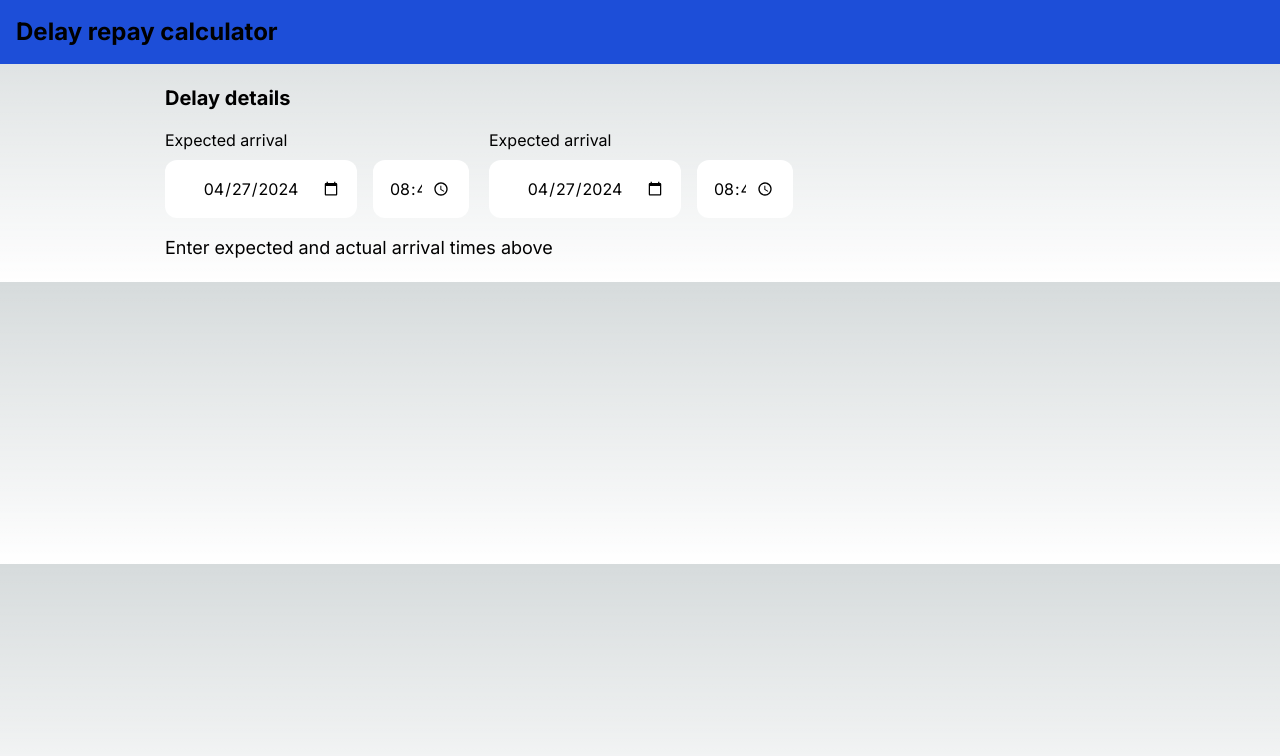
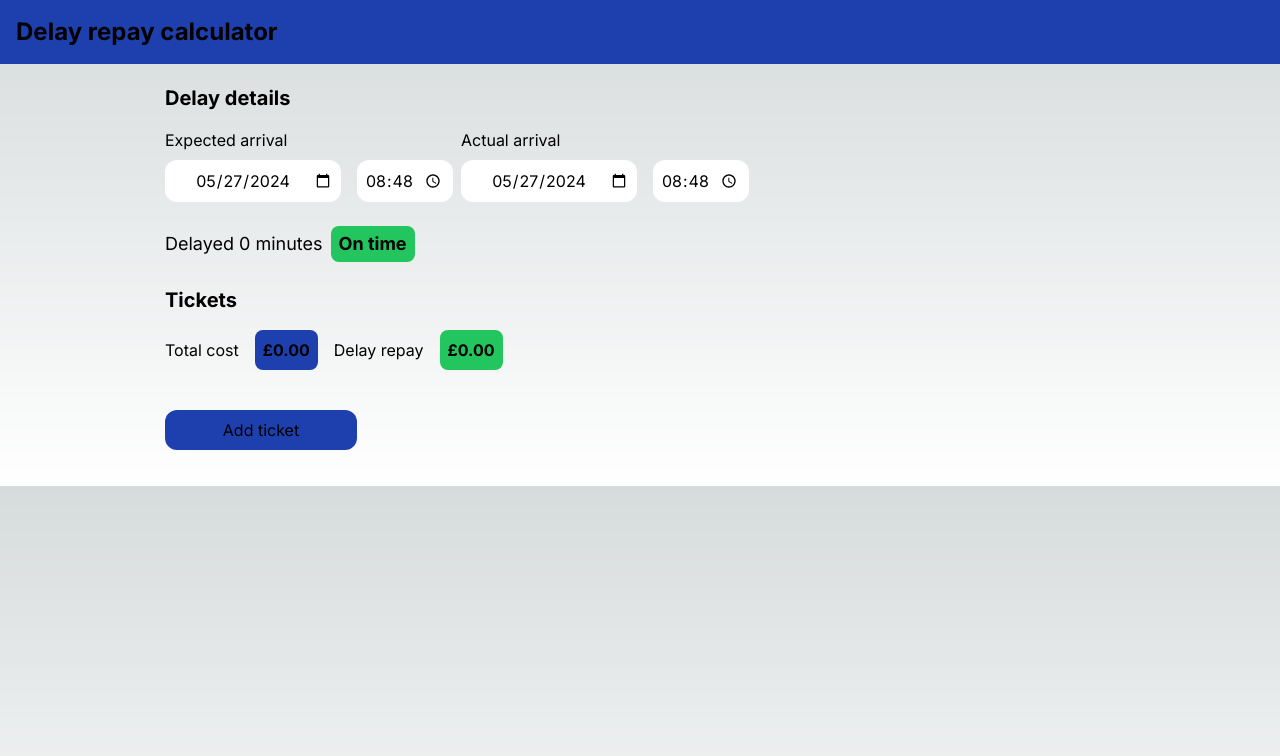
Before and after one commit to georgejkaye/delay-repay, a Next.js app: page / in a window 1280 px wide. Shown: the top 756 px of the page. Built offline with nearby package versions, Linux system fonts and the light colour scheme.

Commit message:
[feat] Add ticket list to page

```diff
--- a/src/app/page.tsx
+++ b/src/app/page.tsx
@@ -3,7 +3,7 @@
 import { act, useEffect, useState } from "react"
 
 const TopBar = () => (
-  <div className="bg-blue-700 p-4">
+  <div className="bg-blue-800 p-4">
     <h1 className="font-bold text-2xl">Delay repay calculator</h1>
   </div>
 )
@@ -54,8 +54,9 @@ const DateAndTimePicker = (props: {
 }) => {
   const [dateText, setDateText] = useState(
     props.date
-      ? `${props.date.getFullYear().toString().padStart(4, "0")}-${props.date
-          .getMonth()
+      ? `${props.date.getFullYear().toString().padStart(4, "0")}-${(
+          props.date.getMonth() + 1
+        )
           .toString()
           .padStart(2, "0")}-${props.date
           .getDate()
@@ -93,14 +94,14 @@ const DateAndTimePicker = (props: {
       <input
         aria-label="Date"
         type="date"
-        className="text-black p-4 rounded-xl w-48 text-center"
+        className="text-black p-2 rounded-xl w-44 text-center"
         value={dateText}
         onChange={(e) => onChangeText(e, setDateText)}
       />
       <input
         aria-label="Time"
         type="time"
-        className="text-black p-4 rounded-xl w-24 text-center"
+        className="text-black p-2 rounded-xl w-24 text-center"
         value={timeText}
         onChange={(e) => onChangeText(e, setTimeText)}
       />
@@ -108,12 +109,31 @@ const DateAndTimePicker = (props: {
   )
 }
 
-const MainSection = () => {
+const getDelayStyle = (delay: number | undefined) =>
+  delay === undefined
+    ? "bg-white"
+    : delay < 15
+    ? "bg-green-500"
+    : delay < 30
+    ? "bg-yellow-600"
+    : delay < 60
+    ? "bg-orange-400"
+    : delay < 120
+    ? "bg-red-500"
+    : "bg-red-800"
+
+const DelayCalculator = (props: {
+  delay: number | undefined
+  setDelay: SetState<number | undefined>
+}) => {
   const [expected, setExpected] = useState<Date | undefined>(new Date())
   const [actual, setActual] = useState<Date | undefined>(new Date())
-  const [delay, setDelay] = useState<number | undefined>(undefined)
   const getDelayText = (delay: number) =>
-    delay < 15
+    delay < 0
+      ? "Early"
+      : delay === 0
+      ? "On time"
+      : delay < 15
       ? "Less than 15 minutes"
       : delay < 30
       ? "15-29 minutes"
@@ -122,33 +142,218 @@ const MainSection = () => {
       : delay < 120
       ? "60-119 minutes"
       : "Over 120 minutes"
+
   useEffect(() => {
     if (!expected || !actual) {
-      setDelay(undefined)
+      props.setDelay(undefined)
     } else {
-      setDelay((actual.getTime() - expected.getTime()) / 1000 / 60)
+      props.setDelay((actual.getTime() - expected.getTime()) / 1000 / 60)
     }
   }, [expected, actual])
   return (
-    <div className="m-5 w-mobileContent tablet:w-tabletContent desktop:w-content mx-auto">
     <div>
       <h2 className="font-bold text-xl">Delay details</h2>
-        <div className="flex flex-col tablet:flex-row gap-5">
+      <div className="flex flex-col desktop:flex-row gap-2">
         <div>
           <div className="mt-4 mb-2">Expected arrival</div>
           <DateAndTimePicker date={expected} setDate={setExpected} />
         </div>
         <div>
-            <div className="mt-4 mb-2">Expected arrival</div>
+          <div className="mt-4 mb-2">Actual arrival</div>
           <DateAndTimePicker date={actual} setDate={setActual} />
         </div>
       </div>
-        <div className="my-4 text-lg">
-          {!delay
-            ? "Enter expected and actual arrival times above"
-            : `Delayed ${delay} minutes: ${getDelayText(delay)}`}
+      <div className={`my-6 text-lg`}>
+        {props.delay === undefined ? (
+          ""
+        ) : (
+          <div className="flex flex-row gap-2">
+            <div className="py-1">Delayed {props.delay} minutes</div>
+            <div
+              className={`${getDelayStyle(
+                props.delay
+              )} rounded-lg px-2 py-1 font-bold`}
+            >
+              {getDelayText(props.delay)}
             </div>
           </div>
+        )}
+      </div>
+    </div>
+  )
+}
+
+interface Ticket {
+  id: number
+  ret: boolean | undefined
+  price: number | undefined
+}
+
+const Ticket = (props: {
+  ret: boolean | undefined
+  price: number | undefined
+  updateTicket: (r: boolean | undefined, p: number | undefined) => void
+  removeTicket: () => void
+}) => {
+  const enabledStyle = "bg-blue-800 text-gray-200"
+  const disabledStyle = "bg-gray-700 text-black hover:bg-gray-600"
+  const singleStyle = !props.ret ? enabledStyle : disabledStyle
+  const returnStyle = props.ret ? enabledStyle : disabledStyle
+  const onClickReturnType = (ret: boolean) =>
+    props.updateTicket(ret, props.price)
+  const [priceText, setPriceText] = useState("")
+  const onChangePriceText = (e: React.ChangeEvent<HTMLInputElement>) =>
+    setPriceText(e.target.value)
+  useEffect(() => {
+    let priceNumber = Number.parseInt(priceText)
+    if (!Number.isNaN(priceNumber)) {
+      props.updateTicket(props.ret, priceNumber)
+    } else {
+      props.updateTicket(props.ret, undefined)
+    }
+  }, [priceText])
+  return (
+    <div className="flex flex-col desktop:flex-row rounded-xl w-96 gap-4">
+      <div className="flex flex-row w-full align-items-center gap-4">
+        <div className="flex flex-row gap-2">
+          <button
+            disabled={!props.ret}
+            className={`${singleStyle} p-2 rounded-xl flex flex-row gap-2`}
+            onClick={(e) => onClickReturnType(false)}
+          >
+            <div>Single</div>
+            <div>{!props.ret ? "✔" : "✘"}</div>
+          </button>
+          <button
+            disabled={props.ret}
+            className={`${returnStyle} p-2 rounded-xl flex flex-row gap-2`}
+            onClick={(e) => onClickReturnType(true)}
+          >
+            <div>Return</div>
+            <div>{props.ret ? "✔" : "✘"}</div>
+          </button>
+        </div>
+        <div className="flex flex-row items-center flex-1 mx-auto justify-center">
+          <div className="mr-2">£</div>
+          <input
+            className="rounded-xl p-2 w-24 text-black"
+            type="text"
+            placeholder="Price"
+            value={priceText}
+            onChange={onChangePriceText}
+          ></input>
+        </div>
+        <button
+          className="text-red-600 hover:text-red-300 p-2 px-3 rounded-xl"
+          onClick={(e) => props.removeTicket()}
+        >
+          ✘
+        </button>
+      </div>
+    </div>
+  )
+}
+
+const getDelayRepay = (price: number, delay: number, ret: boolean) => {
+  let base = delay < 15 ? 0 : delay < 30 ? 0.25 : delay < 60 ? 0.5 : 1
+  let multiplier = ret && delay < 120 ? 0.5 : 1
+  console.log("price", price, "base", base, "mult", multiplier)
+  return price * base * multiplier
+}
+
+const TicketList = (props: { delay: number | undefined }) => {
+  const [tickets, setTickets] = useState<Map<number, Ticket>>(new Map())
+  const [nextId, setNextId] = useState(0)
+  const [repay, setRepay] = useState(0)
+  const [cost, setCost] = useState(0)
+  const updateTicket = (
+    id: number,
+    ret: boolean | undefined,
+    price: number | undefined
+  ) => {
+    console.log("Update")
+    let updatedMap = new Map(tickets)
+    updatedMap.set(id, { id, ret, price })
+    setTickets(updatedMap)
+  }
+  const addTicket = () => {
+    let newTicket = { id: nextId, ret: false, price: 0 }
+    setNextId(nextId + 1)
+    let updatedMap = new Map(tickets)
+    updatedMap.set(newTicket.id, newTicket)
+    setTickets(updatedMap)
+  }
+  const removeTicket = (id: number) => {
+    let newMap = new Map(tickets)
+    newMap.delete(id)
+    setTickets(newMap)
+  }
+  const computeTotalTicketCost = (tickets: Map<number, Ticket>) => {
+    return Array.from(tickets.values())
+      .map((ticket) => (!ticket.price ? 0 : ticket.price))
+      .reduce((prev, cur) => prev + cur, 0)
+  }
+  const computeTotalDelayRepay = (tickets: Map<number, Ticket>) => {
+    return Array.from(tickets.values())
+      .map((ticket) =>
+        !ticket.price || ticket.ret === undefined || !props.delay
+          ? 0
+          : getDelayRepay(ticket.price, props.delay, ticket.ret)
+      )
+      .reduce((prev, cur) => prev + cur, 0)
+  }
+  useEffect(() => {
+    console.log("proc")
+    setRepay(computeTotalDelayRepay(tickets))
+    setCost(computeTotalTicketCost(tickets))
+  }, [tickets])
+  return (
+    <div>
+      <h2 className="font-bold text-xl mb-4">Tickets</h2>
+      <div className="flex flex-row gap-4 mb-6">
+        <div className="flex flex-row gap-4">
+          <div className="py-2">Total cost</div>
+          <div className="p-2 bg-blue-800 rounded-lg font-bold">
+            {" "}
+            £{cost.toFixed(2)}
+          </div>
+        </div>
+        <div className="flex flex-row gap-4">
+          <div className="py-2">Delay repay</div>
+          <div
+            className={`rounded-lg p-2 ${getDelayStyle(props.delay)} font-bold`}
+          >
+            £{repay.toFixed(2)}
+          </div>
+        </div>
+      </div>
+      <div className="flex flex-col gap-4 my-4">
+        {Array.from(tickets.values()).map((ticket) => (
+          <Ticket
+            key={ticket.id}
+            ret={ticket.ret}
+            price={ticket.price}
+            updateTicket={(r, p) => updateTicket(ticket.id, r, p)}
+            removeTicket={() => removeTicket(ticket.id)}
+          />
+        ))}
+        <button
+          className="w-48 rounded-xl my-4 p-2 bg-blue-800 hover:bg-blue-600"
+          onClick={(e) => addTicket()}
+        >
+          Add ticket
+        </button>
+      </div>
+    </div>
+  )
+}
+
+const MainSection = () => {
+  const [delay, setDelay] = useState<number | undefined>(undefined)
+  return (
+    <div className="m-5 w-mobileContent tablet:w-tabletContent desktop:w-content mx-auto">
+      <DelayCalculator delay={delay} setDelay={setDelay} />
+      <TicketList delay={delay} />
     </div>
   )
 }
```
Lines whose indentation alone changed are shown as unchanged.
